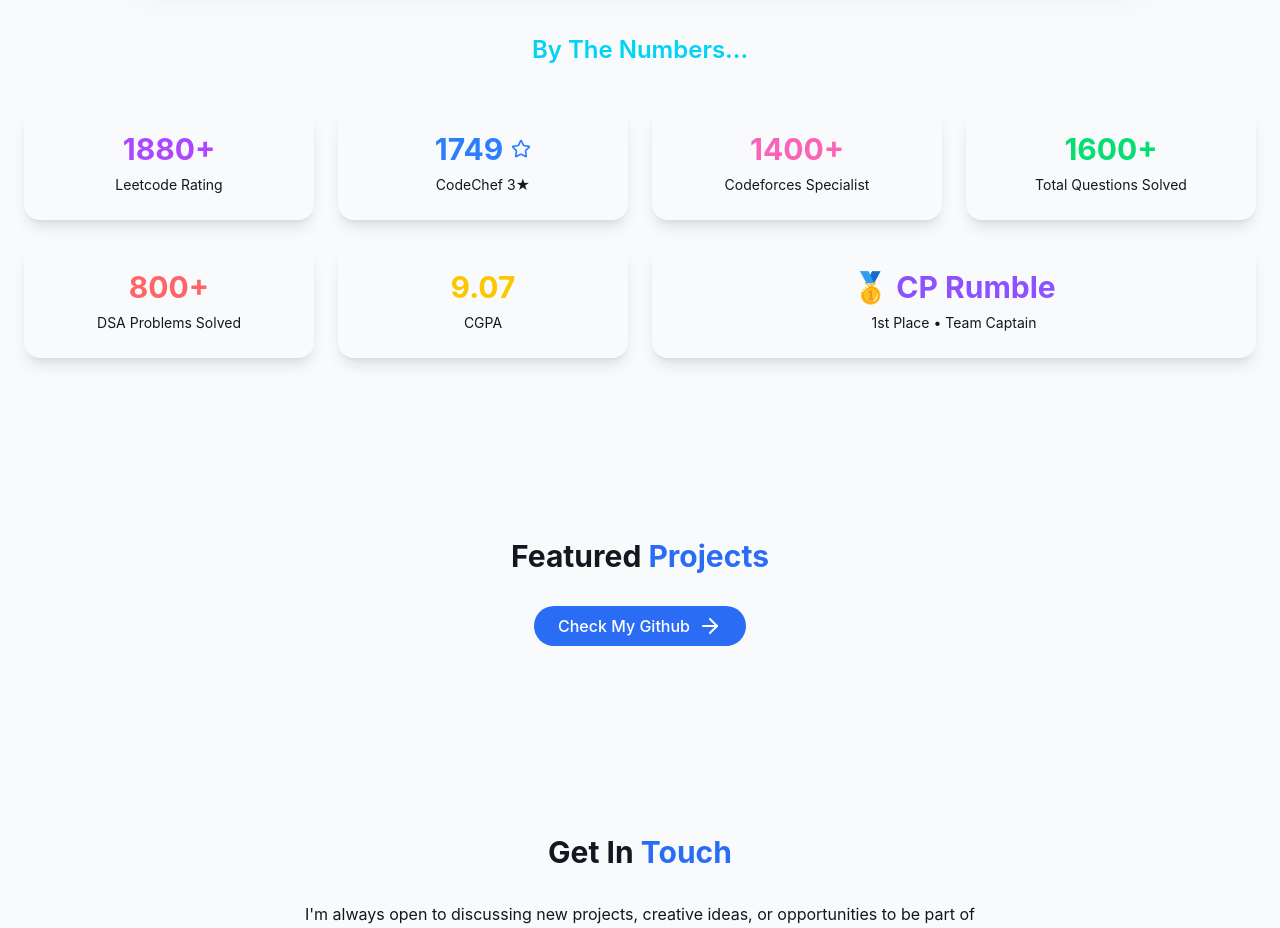
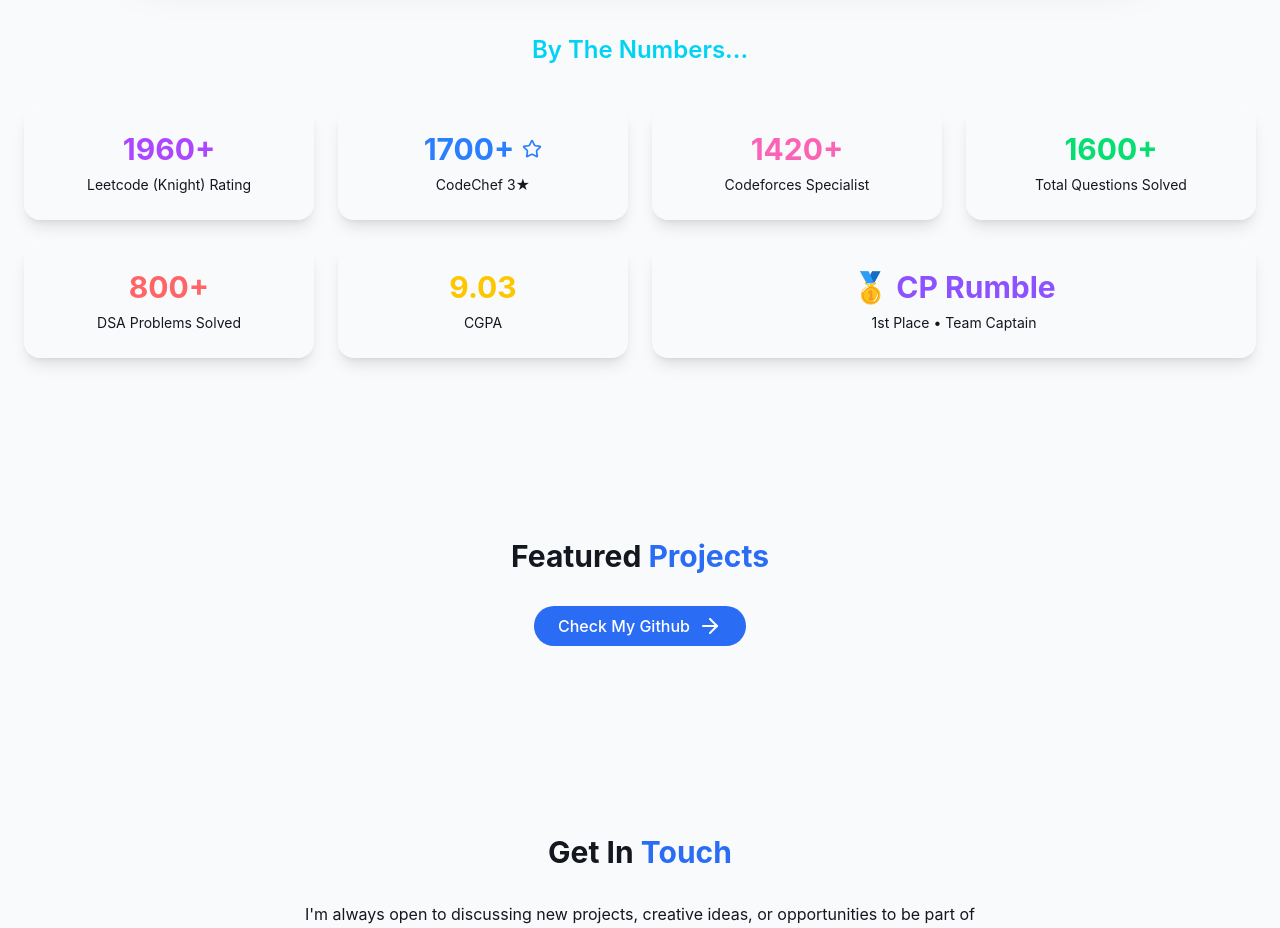
Before and after one commit to priyanshukumar55a-cmyk/My-Portfolio, a React (Vite) app: page / in a window 1280 px wide. Shown: the part 3180-4108 px from the top of the page. Built offline with nearby package versions, Linux system fonts and the light colour scheme.

Commit message:
updated ratings and numbers

```diff
--- a/src/components/AchievementSection.jsx
+++ b/src/components/AchievementSection.jsx
@@ -106,15 +106,15 @@
 
                         <div className="grid grid-cols-2 sm:grid-cols-3 lg:grid-cols-4 gap-6 mt-10">
                             <div className="bg-white/5 border border-white/10 rounded-2xl p-6 text-center shadow-lg md:hover:scale-105 transition-all duration-300 overflow-hidden relative">
-                                <h3 className="text-3xl font-bold text-purple-500">1880+</h3>
+                                <h3 className="text-3xl font-bold text-purple-500">1960+</h3>
                                 <p className="text-sm text-muted-foreground mt-2">
-                                    Leetcode Rating
+                                    Leetcode (Knight) Rating
                                 </p>
                             </div>
 
                             <div className="bg-white/5 border border-white/10 rounded-2xl p-6 text-center shadow-lg md:hover:scale-105 transition-all duration-300 overflow-hidden relative">
                                 <h3 className="text-3xl font-bold text-blue-500 flex items-center justify-center gap-2">
-                                    1749
+                                    1700+
                                     <Star size={20} />
                                 </h3>
                                 <p className="text-sm text-muted-foreground mt-2">
@@ -123,7 +123,7 @@
                             </div>
 
                             <div className="bg-white/5 border border-white/10 rounded-2xl p-6 text-center shadow-lg md:hover:scale-105 transition-all duration-300 overflow-hidden relative">
-                                <h3 className="text-3xl font-bold text-pink-400">1400+</h3>
+                                <h3 className="text-3xl font-bold text-pink-400">1420+</h3>
                                 <p className="text-sm text-muted-foreground mt-2">
                                     Codeforces Specialist
                                 </p>
@@ -144,7 +144,7 @@
                             </div>
 
                             <div className="bg-white/5 border border-white/10 rounded-2xl p-6 text-center shadow-lg md:hover:scale-105 transition-all duration-300 overflow-hidden relative">
-                                <h3 className="text-3xl font-bold text-yellow-400">9.07</h3>
+                                <h3 className="text-3xl font-bold text-yellow-400">9.03</h3>
                                 <p className="text-sm text-muted-foreground mt-2">
                                     CGPA
                                 </p>
```
